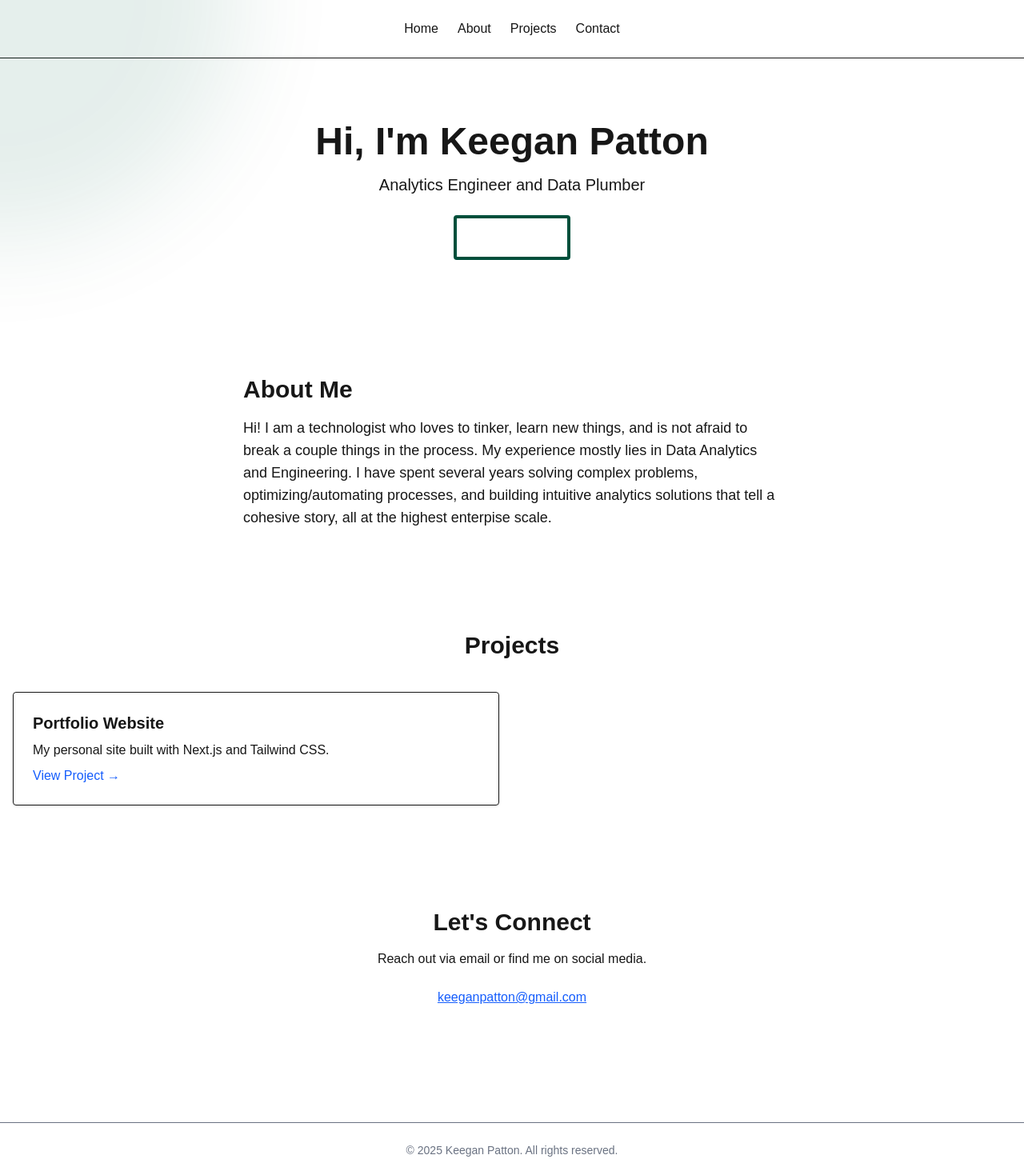
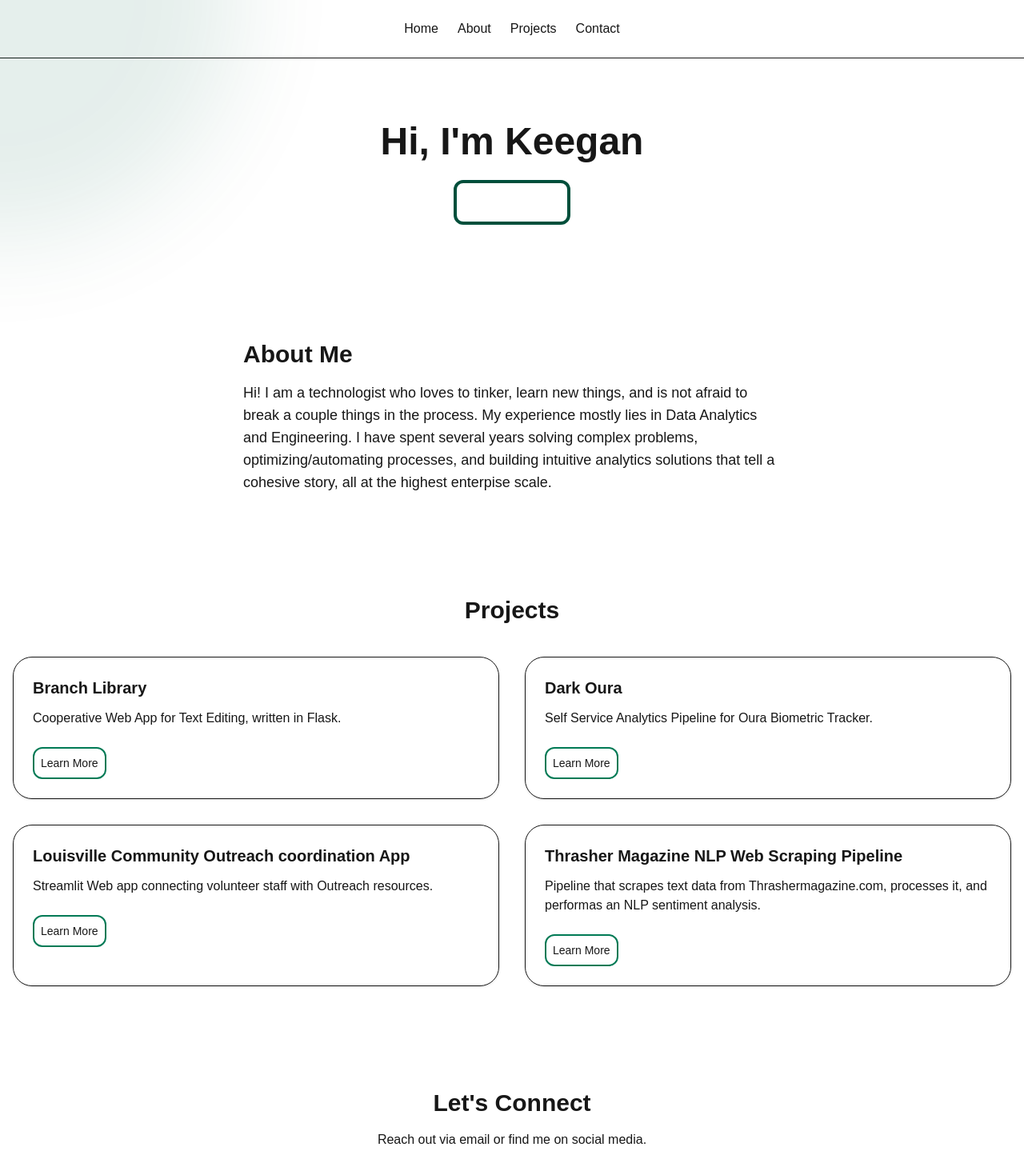
Before and after one commit to dbo-keeganpatton/personal-website-2.0, a Next.js app: page / in a window 1280 px wide. Shown: the top 1464 px of the page at 80% size. Built offline with nearby package versions, Linux system fonts and the light colour scheme.

Commit message:
Add project pill templates

```diff
--- a/app/globals.css
+++ b/app/globals.css
@@ -4,19 +4,17 @@
   0% {
     opacity: 0;
     filter: blur(10px);
-    transform: translateY(20px);
-    letter-spacing: 0.5em;
+    transform: translateX(50px);
   }
   100% {
     opacity: 1;
     filter: blur(0px);
-    transform: translateY(0);
-    letter-spacing: normal;
+    transform: translateX(0);
   }
 }
 
 .animate-dust-reveal {
-  animation: dust-reveal 2s ease-out forwards;
+  animation: dust-reveal 1s linear forwards;
 }
 
 
--- a/components/EmailModal.tsx
+++ b/components/EmailModal.tsx
@@ -15,7 +15,7 @@ const Modal: React.FC<ModalProps> = ({ isOpen, onClose, children }) => {
             onClick={onClose}
         >
             <div
-                className="bg-black/90 rounded-md shadow-lg p-6 w-full max-w-md mx-4 relative border-4 border-emerald-800"
+                className="bg-black/90 rounded-xl shadow-lg p-6 w-full max-w-md mx-4 relative border-4 border-emerald-800"
                 onClick={(e) => e.stopPropagation()}
             >
                 <button
--- a/components/Hero.tsx
+++ b/components/Hero.tsx
@@ -13,11 +13,10 @@ export default function Hero() {
     return (
         <section className="py-20 text-center">
 
-            <h1 className="text-5xl font-bold animate-dust-reveal">Hi, I'm Keegan Patton</h1>
-            <p className="mt-4 text-xl">Analytics Engineer and Data Plumber</p>
+            <h1 className="text-5xl font-bold animate-dust-reveal">Hi, I'm Keegan</h1>
 
             <button
-                className="mt-6 inline-block  text-white px-6 py-3 rounded border-4 border-emerald-900 hover:border-red-700"
+                className="mt-6 inline-block  text-white px-6 py-3 rounded-xl border-4 border-emerald-900 hover:border-red-700"
                 onClick={handleOpenModal}
             >
                 Get in Touch
--- /dev/null
+++ b/components/Project1.tsx
@@ -0,0 +1,26 @@
+'use client'
+import { useState } from "react"
+
+export default function Project1() {
+
+    const [modalIsOpen, setModalIsOpen] = useState(false);
+    const handleModalIsOpen = () => setModalIsOpen(true);
+    const handleSetModalIsOpen = () => setModalIsOpen(false);
+
+    {/* Create a Modal for this project at some point */}
+
+
+    return (
+        <div className="border p-6 rounded-3xl shadow">
+          <h3 className="text-xl font-bold">Branch Library</h3>
+            <p className="mt-3">
+                Cooperative Web App for Text Editing, written in Flask.
+            </p>
+
+            <button
+                className="text-sm mt-6 border-2 border-emerald-700 rounded-xl p-2 text-md hover:border-red-800"
+            > Learn More
+            </button>
+         </div>
+    )
+}
--- /dev/null
+++ b/components/Project2.tsx
@@ -0,0 +1,26 @@
+'use client'
+import { useState } from "react"
+
+export default function Project2() {
+
+    const [modalIsOpen, setModalIsOpen] = useState(false);
+    const handleModalIsOpen = () => setModalIsOpen(true);
+    const handleSetModalIsOpen = () => setModalIsOpen(false);
+
+    {/* Create a Modal for this project at some point */}
+
+
+    return (
+        <div className="border p-6 rounded-3xl shadow">
+          <h3 className="text-xl font-bold">Dark Oura</h3>
+            <p className="mt-3">
+                Self Service Analytics Pipeline for Oura Biometric Tracker.
+            </p>
+
+            <button
+                className="text-sm mt-6 border-2 border-emerald-700 rounded-xl p-2 text-md hover:border-red-800"
+            > Learn More
+            </button>
+         </div>
+    )
+}
--- /dev/null
+++ b/components/Project3.tsx
@@ -0,0 +1,26 @@
+'use client'
+import { useState } from "react"
+
+export default function Project3() {
+
+    const [modalIsOpen, setModalIsOpen] = useState(false);
+    const handleModalIsOpen = () => setModalIsOpen(true);
+    const handleSetModalIsOpen = () => setModalIsOpen(false);
+
+    {/* Create a Modal for this project at some point */}
+
+
+    return (
+        <div className="border p-6 rounded-3xl shadow">
+          <h3 className="text-xl font-bold">Louisville Community Outreach coordination App</h3>
+            <p className="mt-3">
+                Streamlit Web app connecting volunteer staff with Outreach resources.
+            </p>
+
+            <button
+                className="text-sm mt-6 border-2 border-emerald-700 rounded-xl p-2 text-md hover:border-red-800"
+            > Learn More
+            </button>
+         </div>
+    )
+}
--- /dev/null
+++ b/components/Project4.tsx
@@ -0,0 +1,27 @@
+'use client'
+import { useState } from "react"
+
+export default function Project4() {
+
+    const [modalIsOpen, setModalIsOpen] = useState(false);
+    const handleModalIsOpen = () => setModalIsOpen(true);
+    const handleSetModalIsOpen = () => setModalIsOpen(false);
+
+    {/* Create a Modal for this project at some point */}
+
+
+    return (
+        <div className="border p-6 rounded-3xl shadow">
+          <h3 className="text-xl font-bold">Thrasher Magazine NLP Web Scraping Pipeline</h3>
+            <p className="mt-3">
+                Pipeline that scrapes text data from Thrashermagazine.com, processes it, and
+                performas an NLP sentiment analysis.
+            </p>
+
+            <button
+                className="text-sm mt-6 border-2 border-emerald-700 rounded-xl p-2 text-md hover:border-red-800"
+            > Learn More
+            </button>
+         </div>
+    )
+}
--- a/components/Projects.tsx
+++ b/components/Projects.tsx
@@ -1,3 +1,8 @@
+import Project1 from "./Project1"
+import Project2 from "./Project2"
+import Project3 from "./Project3"
+import Project4 from "./Project4"
+
 export default function Projects() {
 
     return (
@@ -8,20 +13,15 @@ export default function Projects() {
 
             <div className="grid grid-cols-1 md:grid-cols-2 gap-8">
 
-                <div className="border p-6 rounded shadow">
 
-                    <h3 className="text-xl font-bold">Portfolio Website</h3>
-
-                    <p className="mt-2">My personal site built with Next.js and Tailwind CSS.</p>
-
-                    <a href="#" className="text-blue-600 mt-2 inline-block">View Project →</a>
-
-                </div>
-
-                {/* Add more project cards here */}
+                {/* Begin Project List */}
+                <Project1 />
+                <Project2 />
+                <Project3 />
+                <Project4 />
+                {/* End Project List */}
 
             </div>
-
         </section>
 
     )
```
